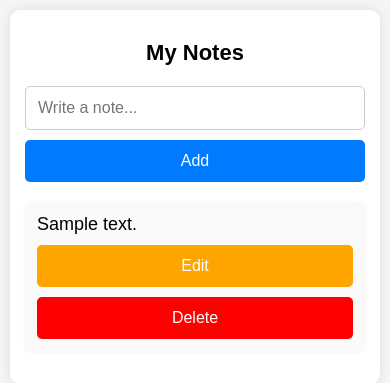
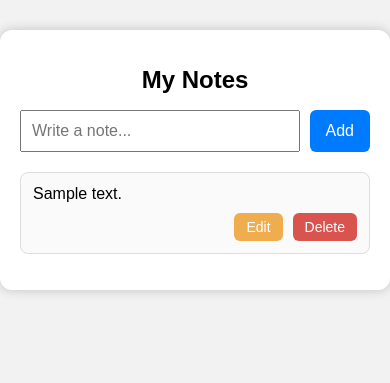
Before and after one commit to Kostiantyn-Shtoiko/Bot_Notes_WebApp, a Flask app: page / in a window 390 px wide. Shown: the top 383 px of the page. Run offline with Flask 3, Linux system fonts and the light colour scheme; tables that the repository leaves empty hold one stand-in row (values such as "Sample post").

Commit message:
ade the design work better on phones and look nicer overall

```diff
--- a/web_app/static/script.js
+++ b/web_app/static/script.js
@@ -32,9 +32,12 @@ function loadNotes() {
                 contentWrapper.appendChild(textSpan);
                 contentWrapper.appendChild(inputField);
 
+                const buttonContainer = document.createElement('div');
+                buttonContainer.className = 'note-buttons';
+
                 const editBtn = document.createElement('button');
                 editBtn.textContent = 'Edit';
-                editBtn.style.backgroundColor = 'orange';
+                editBtn.className = 'edit-btn';
 
                 editBtn.onclick = () => {
                     const isEditing = inputField.style.display === 'inline';
@@ -53,17 +56,20 @@ function loadNotes() {
 
                 const delBtn = document.createElement('button');
                 delBtn.textContent = 'Delete';
-                delBtn.style.backgroundColor = 'red';
+                delBtn.className = 'delete-btn';
+
                 delBtn.onclick = () => deleteNote(note.id);
 
-                li.style.gap = '10px';
+                buttonContainer.appendChild(editBtn);
+                buttonContainer.appendChild(delBtn);
+
                 li.appendChild(contentWrapper);
-                li.appendChild(editBtn);
-                li.appendChild(delBtn);
+                li.appendChild(buttonContainer);
                 list.appendChild(li);
             });
         });
 }
+
 
 
 // Add new note
--- a/web_app/static/style.css
+++ b/web_app/static/style.css
@@ -1,122 +1,91 @@
 body {
     font-family: Arial, sans-serif;
-    background-color: #f5f5f5;
+    background-color: #f2f2f2;
     margin: 0;
     padding: 0;
-    font-size: 16px;
 }
 
 .container {
-    max-width: 600px;
+    max-width: 500px;
     margin: 30px auto;
-    background: white;
+    background-color: white;
     padding: 20px;
-    border-radius: 10px;
-    box-shadow: 0 0 12px rgba(0, 0, 0, 0.1);
+    border-radius: 12px;
+    box-shadow: 0 0 12px rgba(0, 0, 0, 0.2);
 }
 
 h1 {
     text-align: center;
     font-size: 24px;
-    margin-bottom: 20px;
 }
 
 .input-area {
     display: flex;
-    flex-wrap: wrap;
     gap: 10px;
     margin-bottom: 20px;
 }
 
-input[type="text"] {
+.input-area input {
     flex: 1;
-    padding: 12px;
+    padding: 10px;
     font-size: 16px;
-    border-radius: 5px;
-    border: 1px solid #ccc;
 }
 
-button {
-    padding: 12px 16px;
+.input-area button {
+    padding: 10px 16px;
     font-size: 16px;
-    border: none;
     background-color: #007bff;
     color: white;
-    border-radius: 5px;
+    border: none;
+    border-radius: 6px;
     cursor: pointer;
-    flex-shrink: 0;
 }
 
-button:hover {
+.input-area button:hover {
     background-color: #0056b3;
 }
 
-ul#notesList {
+#notesList {
     list-style: none;
     padding: 0;
 }
 
-ul#notesList li {
-    display: flex;
-    flex-direction: column;
+#notesList li {
     background-color: #fafafa;
-    margin-bottom: 12px;
     padding: 12px;
-    border-radius: 6px;
-    box-shadow: 0 1px 4px rgba(0, 0, 0, 0.05);
+    margin-bottom: 10px;
+    border-radius: 8px;
+    border: 1px solid #ddd;
 }
 
-.note-top {
+.note-buttons {
     display: flex;
-    justify-content: space-between;
-    align-items: center;
-    flex-wrap: wrap;
+    justify-content: flex-end;
     gap: 10px;
+    margin-top: 10px;
 }
 
-.note-actions {
-    display: flex;
-    gap: 10px;
-    flex-wrap: wrap;
+.note-buttons button {
+    padding: 6px 12px;
+    font-size: 14px;
+    border: none;
+    border-radius: 6px;
+    color: white;
+    cursor: pointer;
 }
 
-.note-text {
-    font-size: 16px;
-    word-wrap: break-word;
+.note-buttons .edit-btn {
+    background-color: #f0ad4e;
 }
 
-.note-input {
-    font-size: 16px;
-    padding: 8px;
-    width: 100%;
-    margin-top: 8px;
-    box-sizing: border-box;
+.note-buttons .edit-btn:hover {
+    background-color: #ec971f;
 }
 
-@media (max-width: 600px) {
-    body {
-        font-size: 18px;
-    }
+.note-buttons .delete-btn {
+    background-color: #d9534f;
+}
 
-    h1 {
-        font-size: 22px;
-    }
-
-    .container {
-        margin: 10px;
-        padding: 15px;
-    }
-
-    button {
-        width: 100%;
-    }
-
-    .input-area {
-        flex-direction: column;
-    }
-
-    .note-actions {
-        width: 100%;
-        flex-direction: column;
-    }
+.note-buttons .delete-btn:hover {
+    background-color: #c9302c;
 }
--- a/web_app/templates/index.html
+++ b/web_app/templates/index.html
@@ -3,6 +3,7 @@
 <head>
     <meta charset="UTF-8">
     <title>Telegram Notes</title>
+    <meta name="viewport" content="width=device-width, initial-scale=1.0" />
     <link rel="stylesheet" href="{{ url_for('static', filename='style.css') }}">
 </head>
 <body>
@@ -12,7 +13,7 @@
         <!-- Input form -->
         <div class="input-area">
             <input type="text" id="noteInput" placeholder="Write a note..." />
-            <button onclick="addNote()">Add</button>
+            <button class="add-btn" onclick="addNote()">Add</button>
         </div>
 
         <!-- Notes list -->
```
